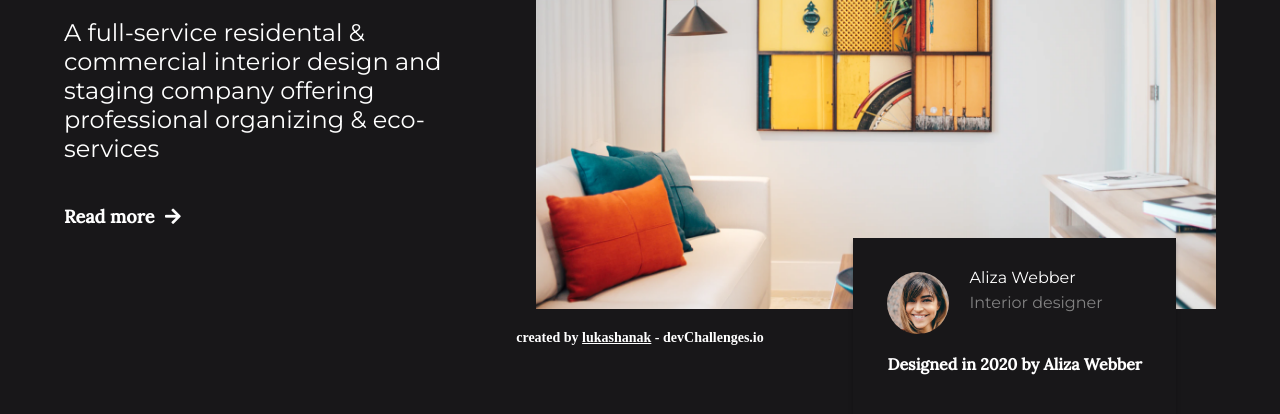
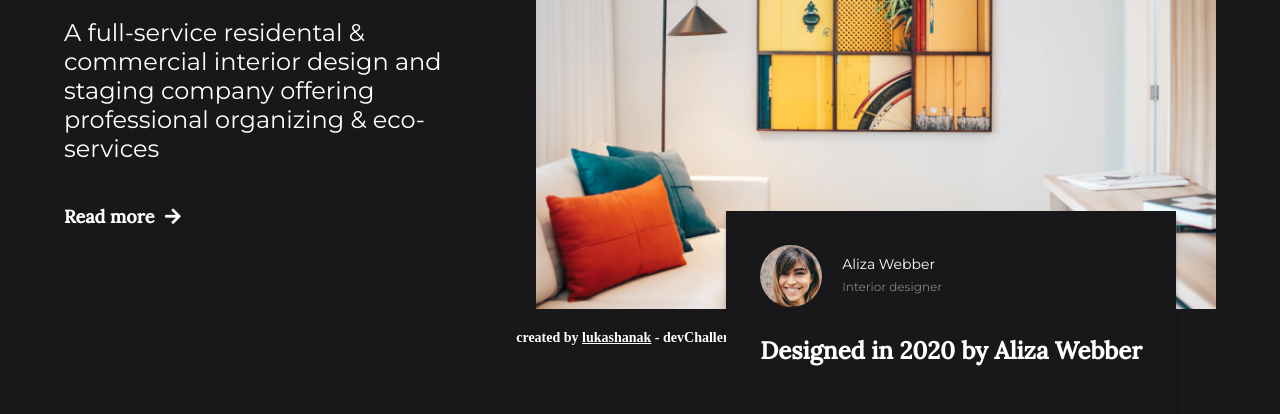
Before and after one commit to lukashanak/interior-consultant-main, a plain HTML site: page index.html in a window 1280 px wide. Shown: the part 440-854 px from the top of the page. Drawn offline with Linux system fonts and the light colour scheme.

Commit message:
added correct font-size on .card element, fixed not correct positioning of the .card-info

```diff
--- a/style.css
+++ b/style.css
@@ -291,6 +291,10 @@ header::after {
   position: absolute;
 }
 
+.card-row {
+  position: relative;
+}
+
 .avatar-photo, .avatar-info {
   display: inline-block;
 }
@@ -303,9 +307,19 @@ header::after {
 
 .avatar-info {
   position: absolute;
-  top: 30px;
+  top: 10px;
   width: 150px;
 }
+
+
+/*
+.avatar-info {
+  display: flex;
+  flex-direction: column;
+  justify-content: center;
+  align-items: center;
+}
+*/
 
 .avatar-info p {
   margin: 0px;
@@ -329,7 +343,9 @@ header::after {
 @media screen and (max-width: 440px) {
   .card {
     right: unset;
+    margin-left: 52px;
   }
+
 }
 
 /*3.3 media queries for small and medium devices */
@@ -341,13 +357,13 @@ header::after {
     right: 24px;
   }
   .name {
-    font-size: 0.875em;
+    font-size: 0.75em;
   }
   .job-title {
-    font-size: 0.75em;
+    font-size: 0.65em;
   }
   .designed-by {
-    font-size: 1.5em;
+    font-size: 1em;
   }
 }
 
@@ -364,6 +380,16 @@ header::after {
     bottom: -102px;
     right: 40px;
   }
+  .name {
+    font-size: 0.875em;
+  }
+  .job-title {
+    font-size: 0.75em;
+  }
+  .designed-by {
+    font-size: 1.5em;
+  }
+
 }
 
 
```
